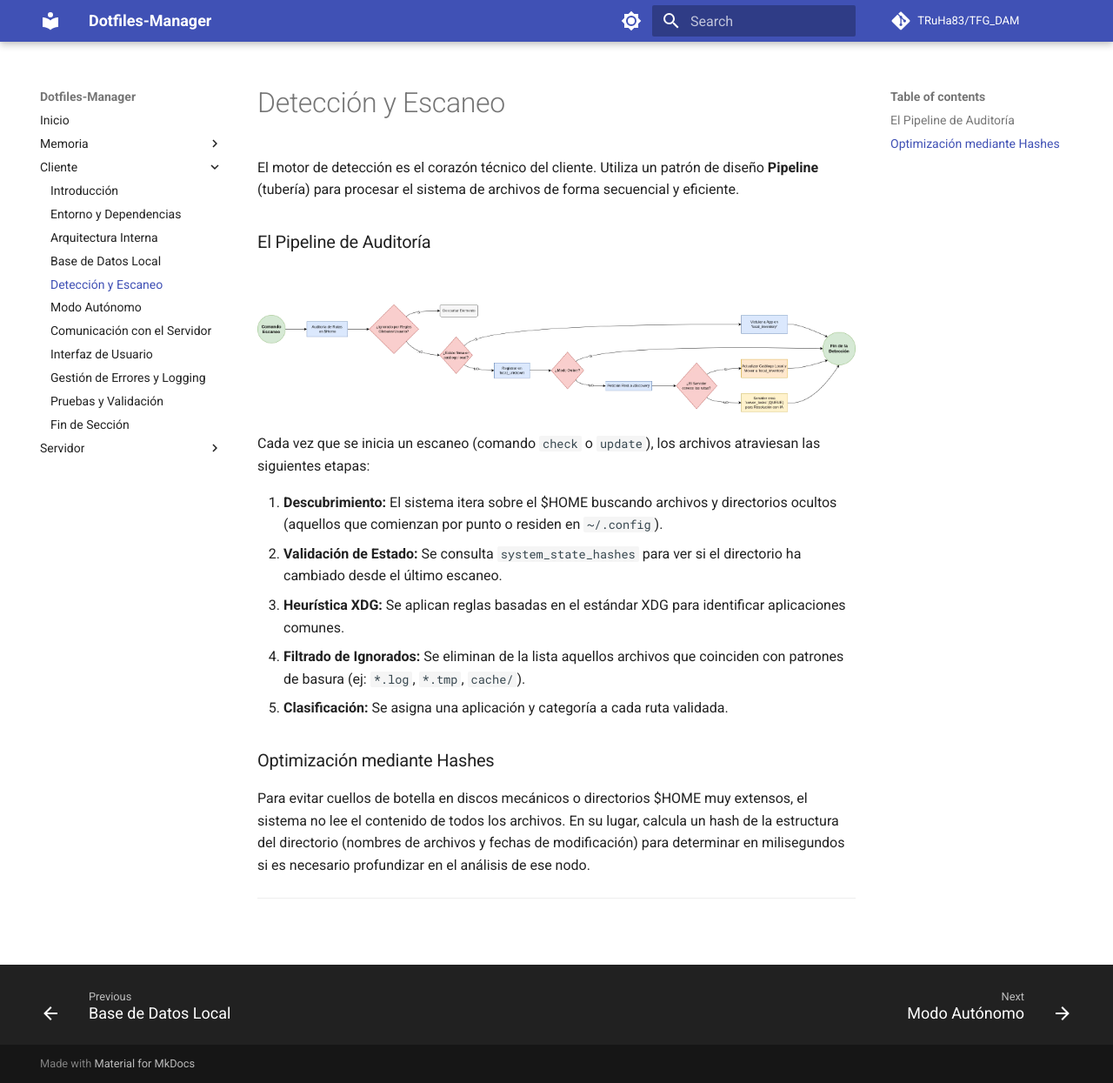
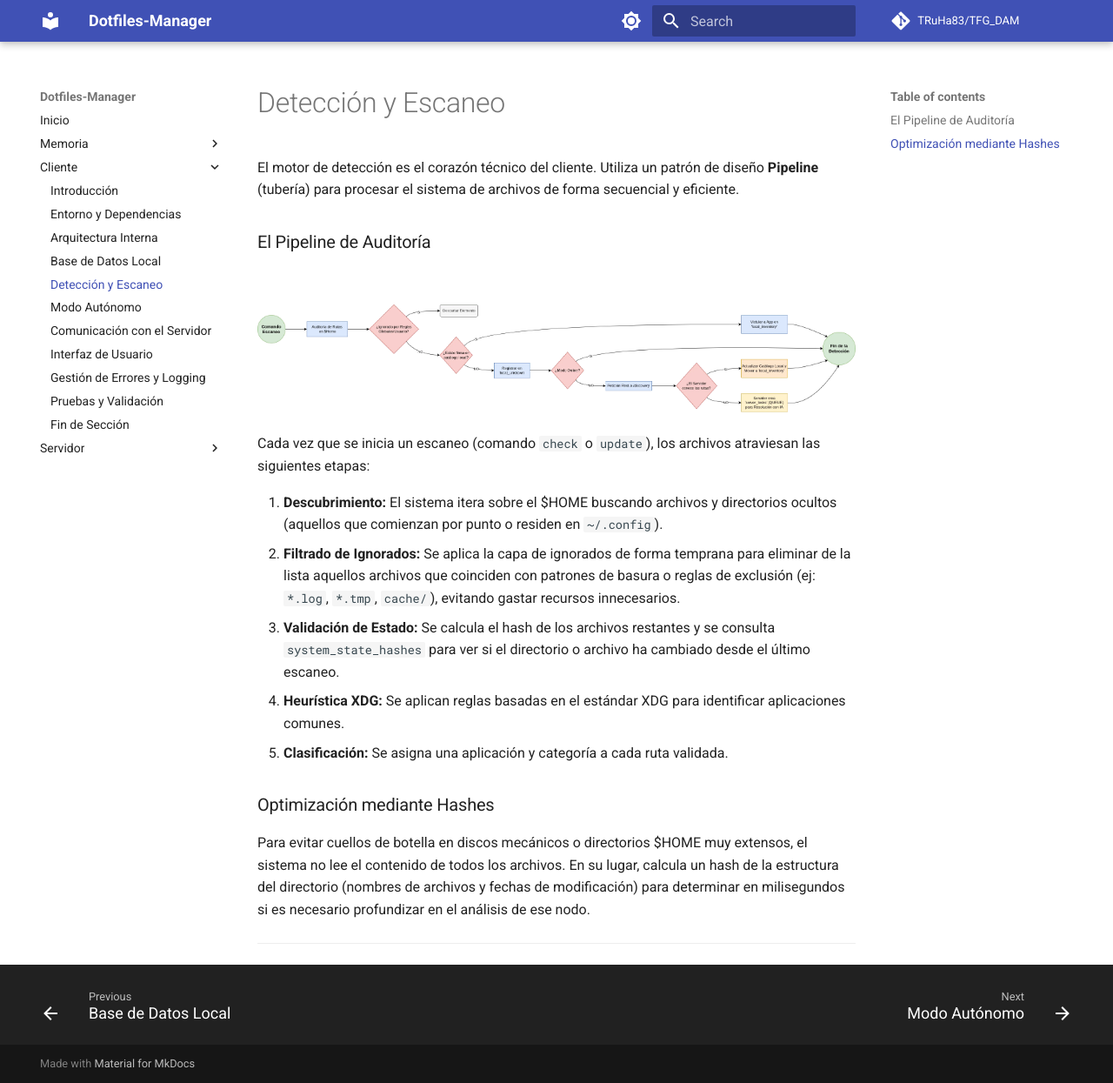
Before and after one commit to TRuHa83/TFG_DAM, an MkDocs documentation site: the page built from docs/cliente/05-deteccion-y-escaneo.md, in a window 1280 px wide and 1245 px high. Shown: the whole window at 87% size. Built offline with MkDocs 1.6.1 and Material for MkDocs 9.7.7, drawn with Linux system fonts in a browser that asks for light colours; comment, search, counter and statistics services are not loaded.

Commit message:
docs: Reordenar pasos de detección y filtrado en cliente
Reorganizar la pipeline de detección para aplicar filtrado de ignorados
de forma temprana, evitando gastar recursos en archivos que serán
descartados. Esto mejora la eficiencia y clarifica la lógica del motor
de detección.

```diff
--- a/docs/cliente/05-deteccion-y-escaneo.md
+++ b/docs/cliente/05-deteccion-y-escaneo.md
@@ -12,9 +12,9 @@ El motor de detección es el corazón técnico del cliente. Utiliza un patrón d
 Cada vez que se inicia un escaneo (comando `check` o `update`), los archivos atraviesan las siguientes etapas:
 
 1. **Descubrimiento:** El sistema itera sobre el $HOME buscando archivos y directorios ocultos (aquellos que comienzan por punto o residen en `~/.config`).
-2. **Validación de Estado:** Se consulta `system_state_hashes` para ver si el directorio ha cambiado desde el último escaneo.
-3. **Heurística XDG:** Se aplican reglas basadas en el estándar XDG para identificar aplicaciones comunes.
-4. **Filtrado de Ignorados:** Se eliminan de la lista aquellos archivos que coinciden con patrones de basura (ej: `*.log`, `*.tmp`, `cache/`).
+2. **Filtrado de Ignorados:** Se aplica la capa de ignorados de forma temprana para eliminar de la lista aquellos archivos que coinciden con patrones de basura o reglas de exclusión (ej: `*.log`, `*.tmp`, `cache/`), evitando gastar recursos innecesarios.
+3. **Validación de Estado:** Se calcula el hash de los archivos restantes y se consulta `system_state_hashes` para ver si el directorio o archivo ha cambiado desde el último escaneo.
+4. **Heurística XDG:** Se aplican reglas basadas en el estándar XDG para identificar aplicaciones comunes.
 5. **Clasificación:** Se asigna una aplicación y categoría a cada ruta validada.
 
 ### Optimización mediante Hashes
```
